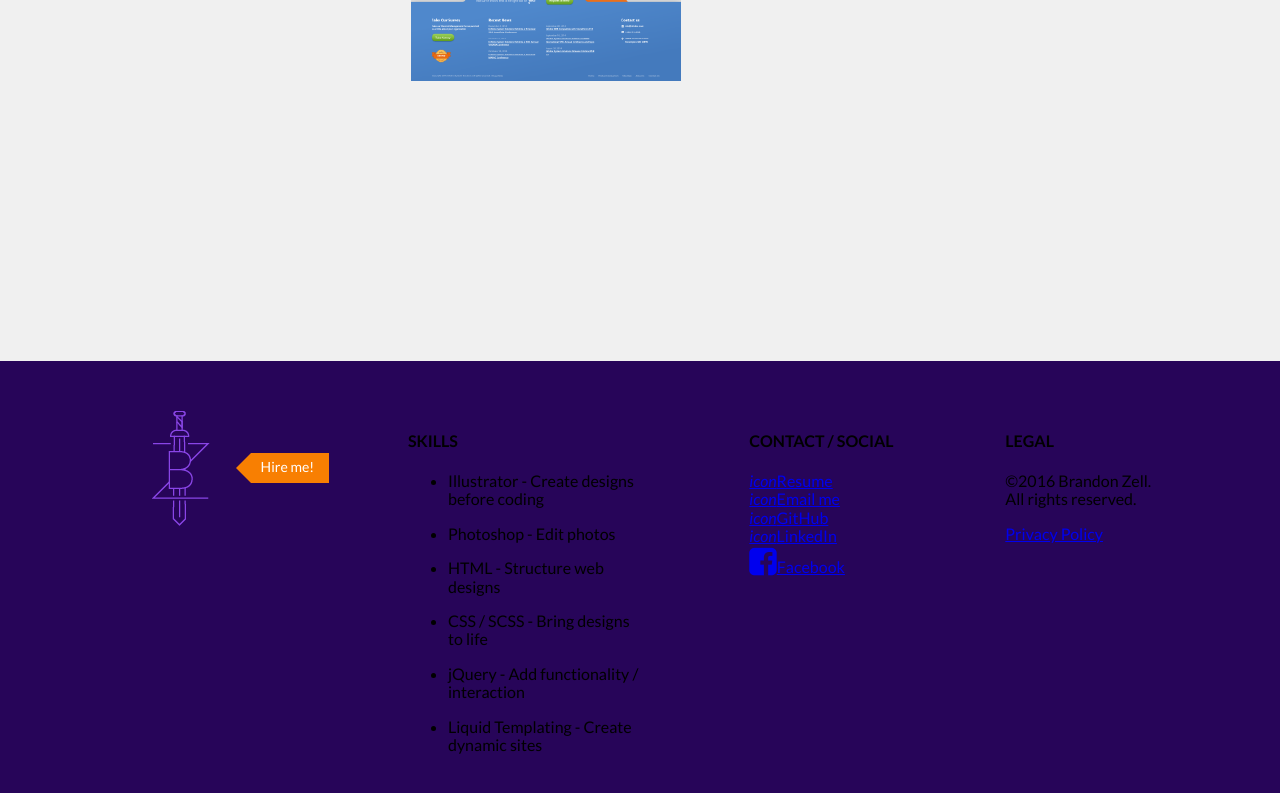
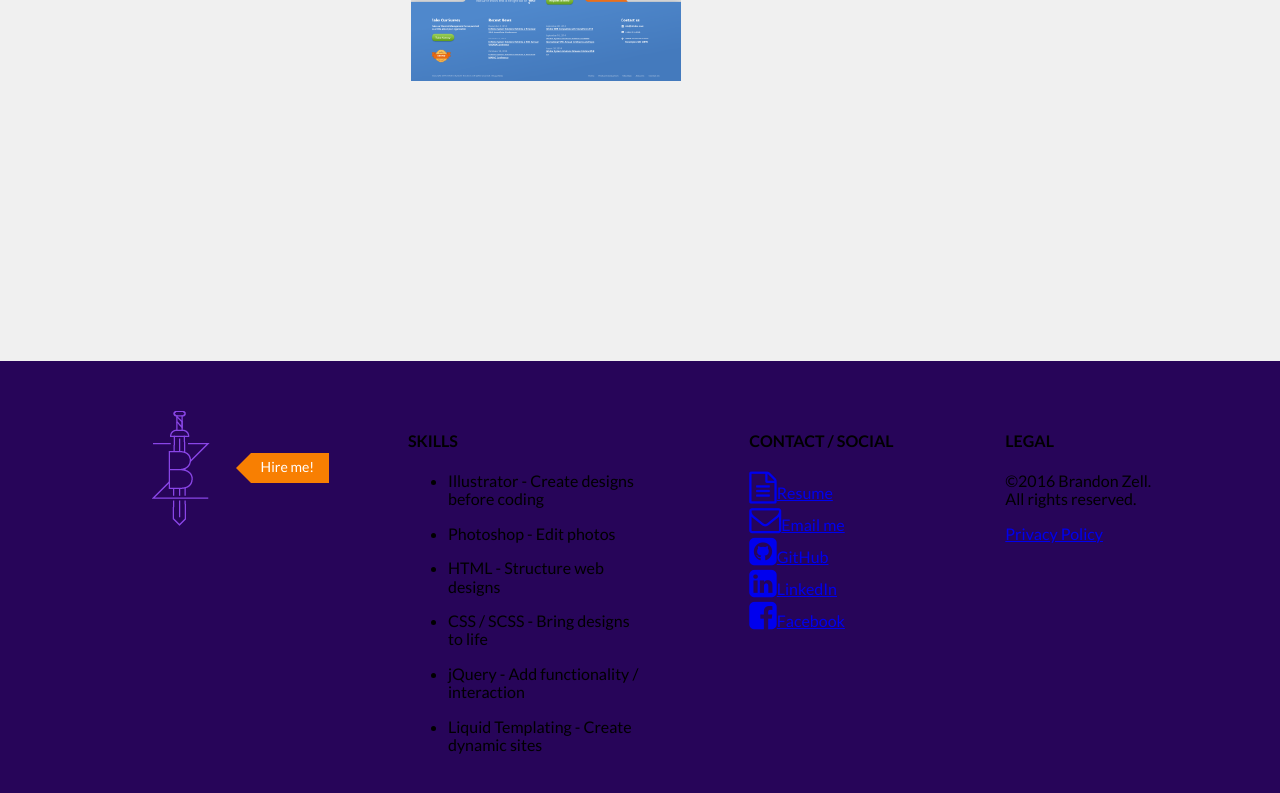
Before and after one commit to bzle/brandonz-me, a Jekyll site: the page built from index.html, in a window 1280 px wide and 900 px high, scrolled down 1769 px. Shown: the top 793 px of the window. Built offline with Jekyll 4.4.1, drawn with Linux system fonts in a browser that asks for light colours; nearby versions of some CDN libraries.

Commit message:
Updated '/_includes/footer.html' via CloudCannon

```diff
--- a/_includes/footer.html
+++ b/_includes/footer.html
@@ -37,11 +37,11 @@
         </div>
         <div class="footer__contact-social grid__item one-sixth push--one-quarter">
             <h4>CONTACT / SOCIAL</h4>
-            <a href="#" class="contact-social__link"><i>icon</i>Resume</a>
-            <a href="#" class="contact-social__link"><i>icon</i>Email me</a>
+            <a href="#" class="contact-social__link"><i class="fa fa-file-text-o fa-2x"></i>Resume</a>
+            <a href="#" class="contact-social__link"><i class="fa fa-envelope-o fa-2x"></i>Email me</a>
             <div class="contact-social__spacer"></div>
-            <a href="#" class="contact-social__link"><i>icon</i>GitHub</a>
-            <a href="#" class="contact-social__link"><i>icon</i>LinkedIn</a>
+            <a href="#" class="contact-social__link"><i class="fa fa-github-square fa-2x"></i>GitHub</a>
+            <a href="#" class="contact-social__link"><i class="fa fa-linkedin-square fa-2x"></i>LinkedIn</a>
             <a href="#" class="contact-social__link"><i class="fa fa-facebook-square fa-2x"></i>Facebook</a>
         </div>
         <div class="grid__item one-sixth push--one-third">
```
